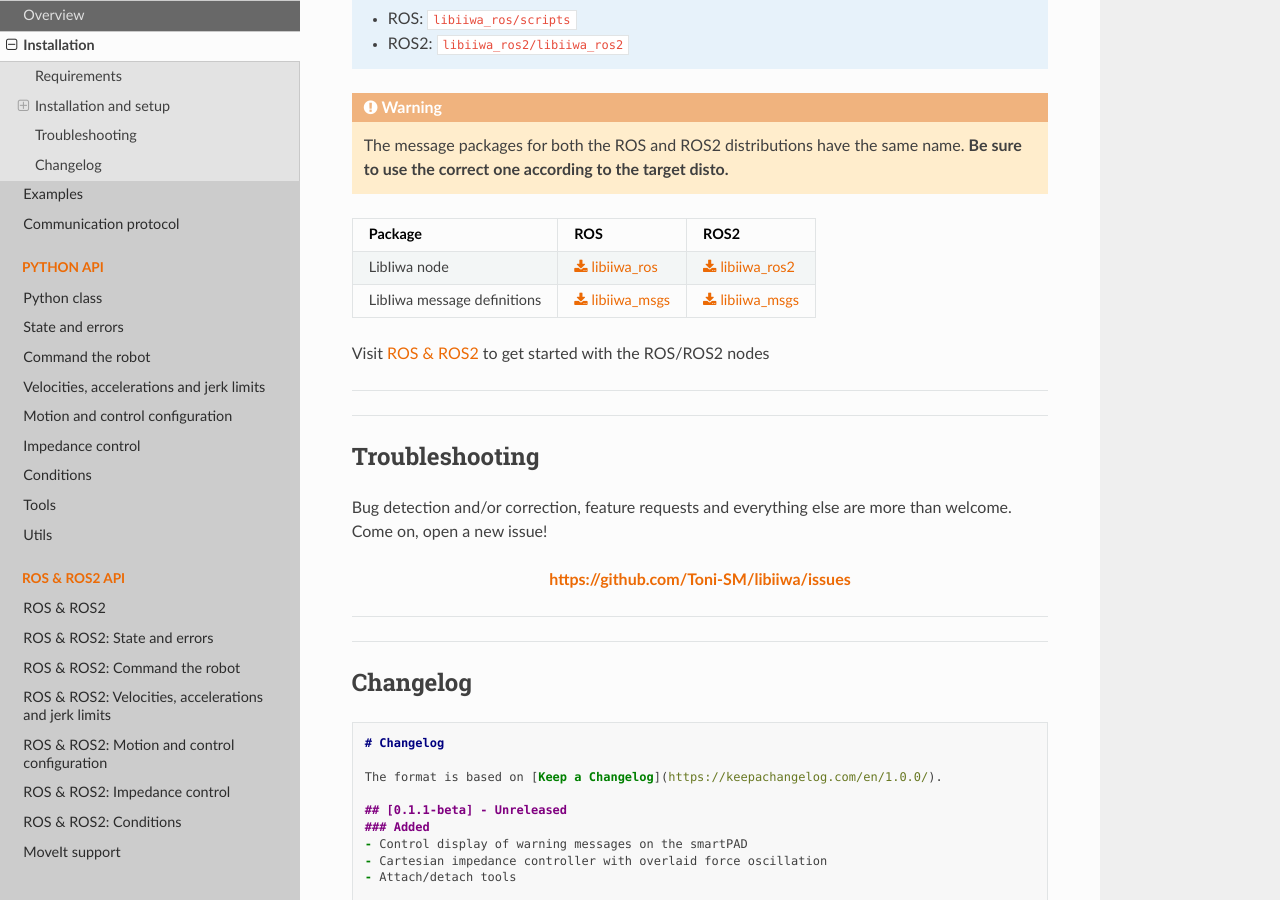
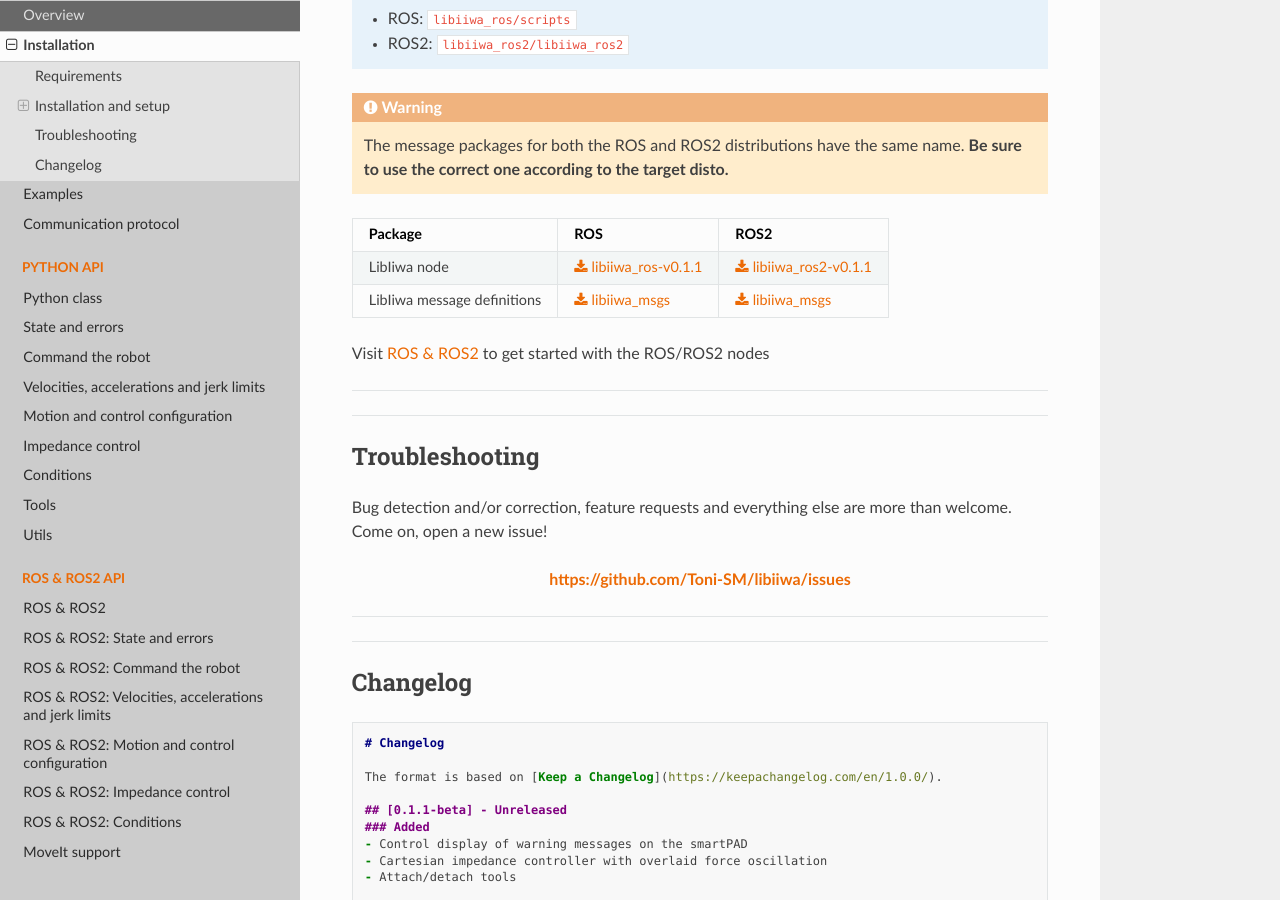
Before and after one commit to Toni-SM/libiiwa, a Sphinx documentation site: the page built from docs/source/intro/installation.rst, in a window 1280 px wide and 900 px high, scrolled down 3734 px. Built offline with Sphinx 7.4.7 and the Read the Docs theme 2.0.0, drawn with Linux system fonts in a browser that asks for light colours; the version number could not be read and is left out.

Commit message:
Update ros packages download links

```diff
--- a/docs/source/intro/installation.rst
+++ b/docs/source/intro/installation.rst
@@ -165,8 +165,8 @@ Download and unzip the following packages in a ROS/ROS2 workspace, according to
       - ROS
       - ROS2
     * - LibIiwa node
-      - :download:`libiiwa_ros <https://github.com/Toni-SM/libiiwa/files/10775125/libiiwa_ros.zip>`
-      - :download:`libiiwa_ros2 <https://github.com/Toni-SM/libiiwa/files/10775187/libiiwa_ros2.zip>`
+      - :download:`libiiwa_ros-v0.1.1 <https://github.com/Toni-SM/libiiwa/files/12840787/libiiwa_ros-v0.1.1.zip>`
+      - :download:`libiiwa_ros2-v0.1.1 <https://github.com/Toni-SM/libiiwa/files/12840786/libiiwa_ros2-v0.1.1.zip>`
     * - LibIiwa message definitions
       - :download:`libiiwa_msgs <https://github.com/Toni-SM/libiiwa/files/10775124/libiiwa_msgs.zip>`
       - :download:`libiiwa_msgs <https://github.com/Toni-SM/libiiwa/files/10775186/libiiwa_msgs.zip>`
```
